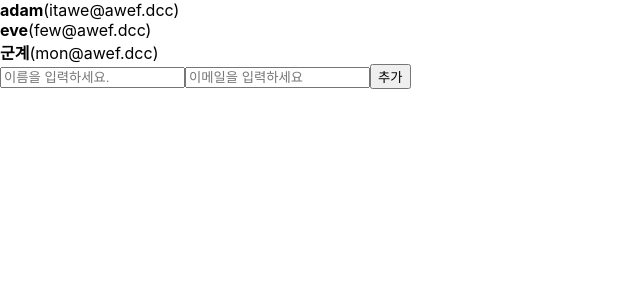
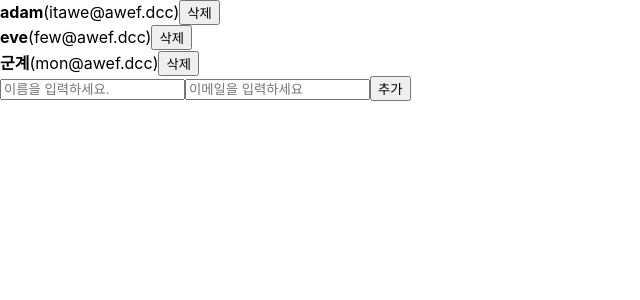
Before and after one commit to hb9397/ReactPrac, a React (Create React App) app in the folder react_prac2/: page / in a window 1280 px wide. Shown: the top 300 px of the page, without its empty margins (0-640 px from the left). Built offline with nearby package versions, Linux system fonts and the light colour scheme.

Commit message:
ReactHooks (함수형 컴포넌트_데이터 삭제 20221206-7

```diff
--- a/react_prac2/src/App.js
+++ b/react_prac2/src/App.js
@@ -139,10 +139,16 @@ const App = () => {
     nextId.current += 1;
   }
 
+  // 데이터를 삭제하는 함수
+  const onRemoveBtn = (id) =>{
+    // users state 에서 id가 id인 데이터를 삭제
+    // id가 일치하지 않는 데이터를 가지고 배열을 만들어서 수정하는 것.(실제로 삭제하는 것이 아니다.)
+    setUsers(users.filter(user => user.id !== id));
+  }
 
   return (
     <div>
-      <UserList users={users}/>
+      <UserList users={users} onRemoveBtn={onRemoveBtn}/>
       <CreateUser username={username} email={email} onChangeInput={onChangeInput} onCreateBtn={onCreateBtn}/>
 
       {/* <ErrorBoundary>
--- a/react_prac2/src/component/UserList.jsx
+++ b/react_prac2/src/component/UserList.jsx
@@ -1,18 +1,19 @@
 import React from 'react'
 
-const User = ({user}) => {
+const User = ({user, onRemoveBtn}) => {
   return (
     <div>
         <b>{user.username}</b>
         <span>({user.email})</span>
+        <button onClick={(e) => onRemoveBtn(user.id)}>삭제</button>
     </div>
   )
 }
 
-export const UserList = ({users}) => {
+export const UserList = ({users, onRemoveBtn}) => {
   return (
     <div>
-        {users.map(user => <User user={user} key={user.id}/>)}
+        {users.map(user => <User user={user} key={user.id} onRemoveBtn={onRemoveBtn}/>)}
     </div>
   )
 }
```
Also changed, not shown: 1 other file (tests, documents, lock files or other folders).
